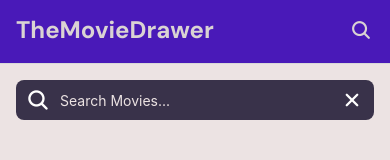
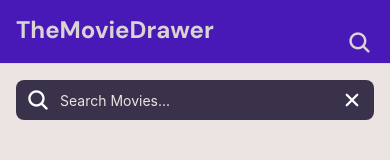
Before and after one commit to AvramAlin/TheMovieDrawer, a React Native app: screen /SearchHome in a window 390 px wide. Shown: the top 160 px of the page. Built offline with nearby package versions, Linux system fonts and the light colour scheme; no server answers.

Commit message:
Added some android compatibility

```diff
--- a/App.js
+++ b/App.js
@@ -21,6 +21,7 @@ import NowPlayingMoviesScreen from "./screens/HomeScreen/NowPlayingMoviesScreen"
 import MovieDetailsScreen from "./screens/MovieDetailsScreen";
 import MoviesContextProvider from "./store/movies-context";
 import SearchScreen from "./screens/HomeScreen/SearchScreen";
+import SearchIcon from "./components/UI/SearchIcon";
 
 const BottomTab = createBottomTabNavigator();
 const HomeStack = createNativeStackNavigator();
@@ -237,15 +238,8 @@ export default function App() {
                 title: "Home",
                 tabBarLabel: "Home",
                 headerRight: ({ tintColor }) => (
-                  <Ionicons
-                    name="search"
-                    size={22}
-                    color={tintColor}
-                    style={{
-                      paddingHorizontal: 6,
-                      marginHorizontal: 12,
-                      marginBottom: "2%",
-                    }}
+                  <SearchIcon
+                    tintColor={tintColor}
                     onPress={() => {
                       navigation.navigate("HomeTab", { screen: "SearchHome" });
                     }}
--- a/components/UI/BackButton.js
+++ b/components/UI/BackButton.js
@@ -4,12 +4,12 @@ import { useNavigation } from "@react-navigation/native";
 import { Ionicons } from "@expo/vector-icons"; // Optional, for an icon-based back button
 import { GlobalStyles } from "../../assets/colors/GlobalStyles";
 
-const BackButton = () => {
+const BackButton = ({ style }) => {
   const navigation = useNavigation();
 
   return (
     <TouchableOpacity
-      style={styles.backButton}
+      style={[styles.backButton, style]}
       onPress={() => navigation.goBack()}
     >
       <Ionicons
--- /dev/null
+++ b/components/UI/SearchIcon.js
@@ -0,0 +1,32 @@
+import { Pressable, StyleSheet, Text, View, Platform } from "react-native";
+import { Ionicons } from "@expo/vector-icons";
+import React from "react";
+
+export default function SearchIcon({ onPress, tintColor }) {
+  return (
+    <Pressable
+      onPress={onPress}
+      style={({ pressed }) => (pressed ? styles.pressed : null)}
+    >
+      <View style={styles.container}>
+        <Ionicons
+          name="search"
+          size={Platform.OS === "ios" ? 22 : 25}
+          color={tintColor}
+        />
+      </View>
+    </Pressable>
+  );
+}
+
+const styles = StyleSheet.create({
+  container: {
+    flex: 1,
+    paddingHorizontal: 6,
+    marginHorizontal: 12,
+    marginTop: Platform.OS === "ios" ? "13%" : "36%",
+  },
+  pressed: {
+    opacity: 0.4,
+  },
+});
--- a/screens/HomeScreen/SearchScreen.jsx
+++ b/screens/HomeScreen/SearchScreen.jsx
@@ -7,6 +7,7 @@ import {
   Text,
   TouchableOpacity,
   StyleSheet,
+  Platform,
 } from "react-native";
 import { Ionicons } from "@expo/vector-icons";
 import { GlobalStyles } from "../../assets/colors/GlobalStyles";
@@ -14,6 +15,7 @@ import { useNavigation } from "@react-navigation/native";
 import { getSearchedMovies } from "../../api/tmdb";
 import HomeMovies from "../../components/HomeMovies";
 import SearchMovies from "../../components/SearchMovies";
+import BackButton from "../../components/UI/BackButton";
 
 const SearchScreen = () => {
   const [searchQuery, setSearchQuery] = useState("");
@@ -64,6 +66,7 @@ const SearchScreen = () => {
 
   return (
     <View style={styles.container}>
+      {Platform.OS === "android" && <BackButton style={styles.buttonAndroid} />}
       <View style={styles.searchBarContainer}>
         <Ionicons name="search" size={24} color="white" />
         <TextInput
@@ -101,7 +104,8 @@ const styles = StyleSheet.create({
     backgroundColor: GlobalStyles.colors.gray500,
     borderRadius: 8,
     paddingHorizontal: 10,
-    marginBottom: 16,
+    marginBottom: 10,
+    marginLeft: Platform.OS === "android" && "10%",
   },
   searchInput: {
     flex: 1,
@@ -128,6 +132,9 @@ const styles = StyleSheet.create({
     fontSize: 16,
     fontFamily: "dmsans-bold",
   },
+  buttonAndroid: {
+    left: 10,
+  },
 });
 
 export default SearchScreen;
```
